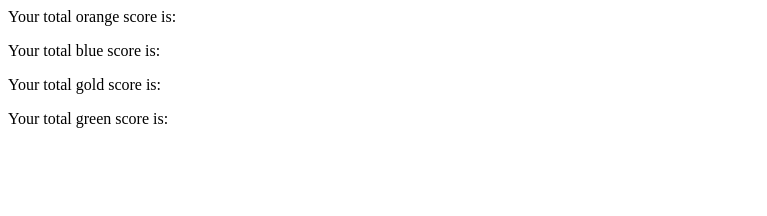
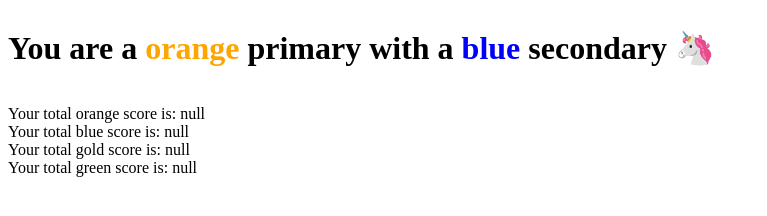
Before and after one commit to aligg/true-colors, a plain HTML site: page success.html in a window 1280 px wide. Shown: the whole page, without its empty margins (0-767 px from the left). Drawn offline with Linux system fonts and the light colour scheme.

Commit message:
ordered results

```diff
--- a/script.js
+++ b/script.js
@@ -24,10 +24,28 @@ const onSubmit = () => {
     sessionStorage.setItem("greenTotal", greenTotal)
 }
 
-const accessResult = () => {
-    document.getElementById('orange-total').innerHTML = sessionStorage.getItem("orangeTotal")
-    document.getElementById('blue-total').innerHTML = sessionStorage.getItem("blueTotal")
-    document.getElementById('gold-total').innerHTML = sessionStorage.getItem("goldTotal")
-    document.getElementById('green-total').innerHTML = sessionStorage.getItem("greenTotal")
+const setResults = () => {
+    const results = []
+    results.push(["orange", sessionStorage.getItem("orangeTotal")])
+    results.push(["blue", sessionStorage.getItem("blueTotal")])
+    results.push(["gold", sessionStorage.getItem("goldTotal")])
+    results.push(["green", sessionStorage.getItem("greenTotal")])
 
+    results.sort((a, b) => {
+        return Number(b[1]) - Number(a[1])
+    })
+
+    const heading = document.getElementById('results-heading')
+    const topColor = results[0][0]
+    const secondColor = results[1][0]
+    heading.innerHTML = `You are a <span id=${topColor}>${topColor}</span> primary with a <span id=${secondColor}>${secondColor}</span> secondary &#129412;`
+
+    const listContainer = document.getElementById('results-list')
+    results.forEach((item) => {
+        const [color, score] = item
+        const listItem = document.createElement("li")
+        listItem.innerHTML = `Your total ${color} score is: ${score}`
+        listItem.id = `${color}-total`
+        listContainer.appendChild(listItem)
+    })
 }
--- a/styles.css
+++ b/styles.css
@@ -26,3 +26,21 @@ body, form {
     flex-direction: column;
 
 }
+
+ul {
+    list-style: none;
+    padding: 0;
+}
+
+#orange {
+    color: orange
+}
+#green {
+    color: green
+}
+#gold {
+    color: gold
+}
+#blue {
+    color: blue
+}
--- a/success.html
+++ b/success.html
@@ -1,13 +1,15 @@
-<body onload="accessResult()">
-    <div>
-        <p>Your total orange score is: </p>
-        <p id="orange-total"></p>
-        <p>Your total blue score is: </p>
-        <p id="blue-total"></p>
-        <p>Your total gold score is: </p>
-        <p id="gold-total"></p>
-        <p>Your total green score is: </p>
-        <p id="green-total"></p>
-    </div>
-</body>
-<script src="script.js"></script>
+<!DOCTYPE html>
+<html lang="en">
+    <head>
+        <meta charset="utf-8">
+        <meta name="viewport" content="width=device-width, initial-scale=1.0">
+        <title>True Colors Assessment</title>
+        <link rel="stylesheet" type="text/css" href="styles.css">
+        <link rel="icon" type="image/x-icon" href="favicon.ico">
+    </head>
+    <body onload="setResults()">
+        <h1 id="results-heading"></h1>
+        <ul id="results-list"></ul>
+    </body>
+    <script src="script.js"></script>
+</html>
```
